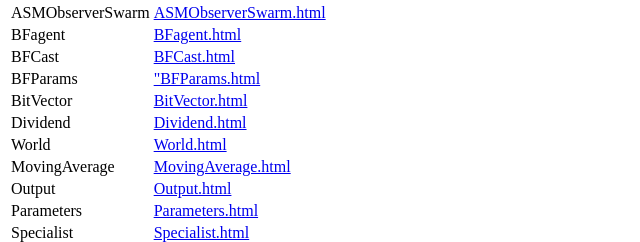
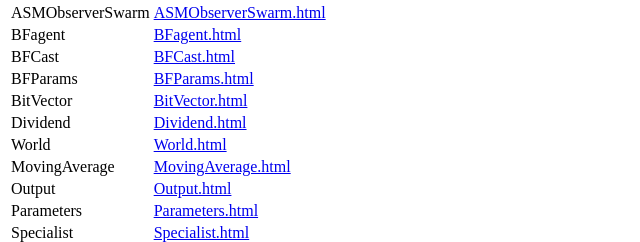
Before and after one commit to alex174/SeniorResearch, a plain HTML site: page doc/index.html in a window 1280 px wide. Shown: the part 577-819 px from the top of the page, 0-640 px from the left. Drawn offline with Linux system fonts and the light colour scheme.

Commit message:
more documentation

```diff
--- a/doc/index.html
+++ b/doc/index.html
@@ -70,7 +70,7 @@ The documentation for the individual classes can be inspected. Click to your hea
 </tr>
 
 <tr>
-  <td>BFParams</td><td><a href="BFParams.html">"BFParams.html</a></td>
+  <td>BFParams</td><td><a href="BFParams.html">BFParams.html</a></td>
 </tr>
 
 
```
Also changed, not shown: 12 other files.
